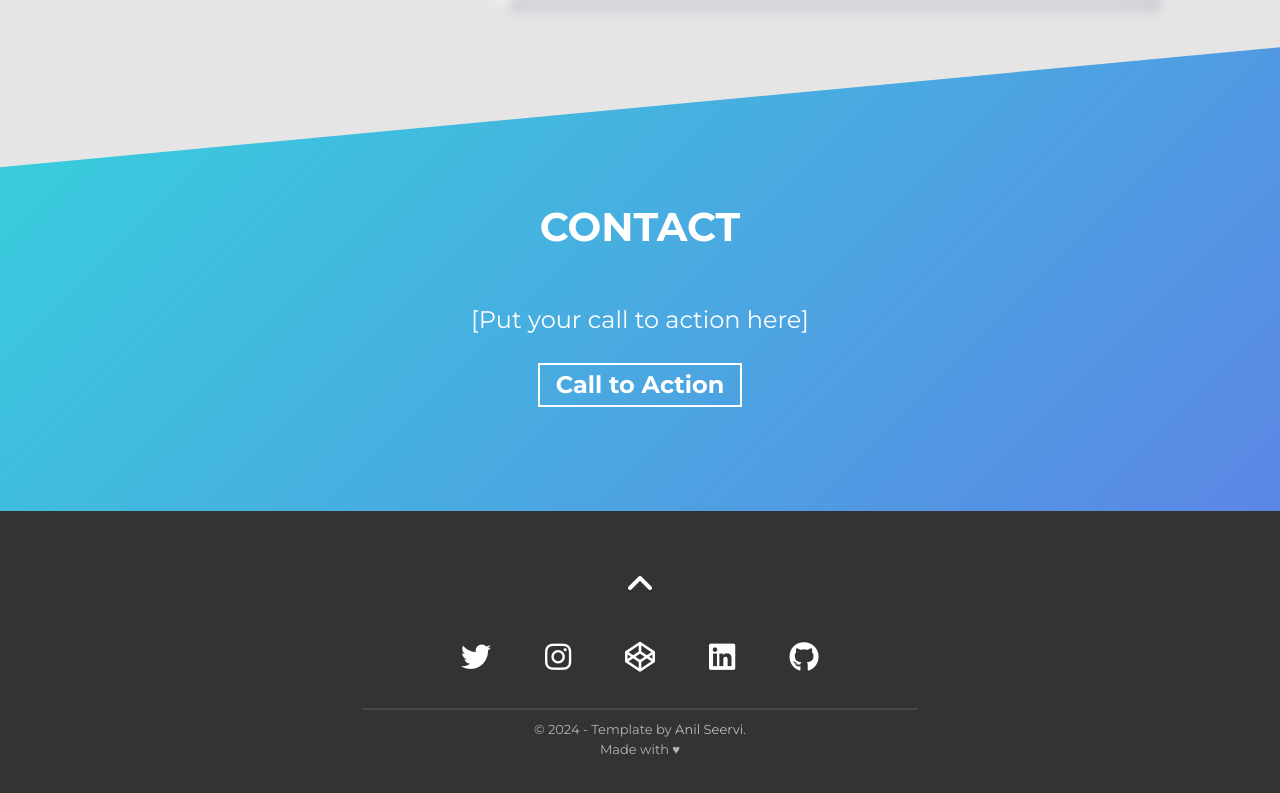
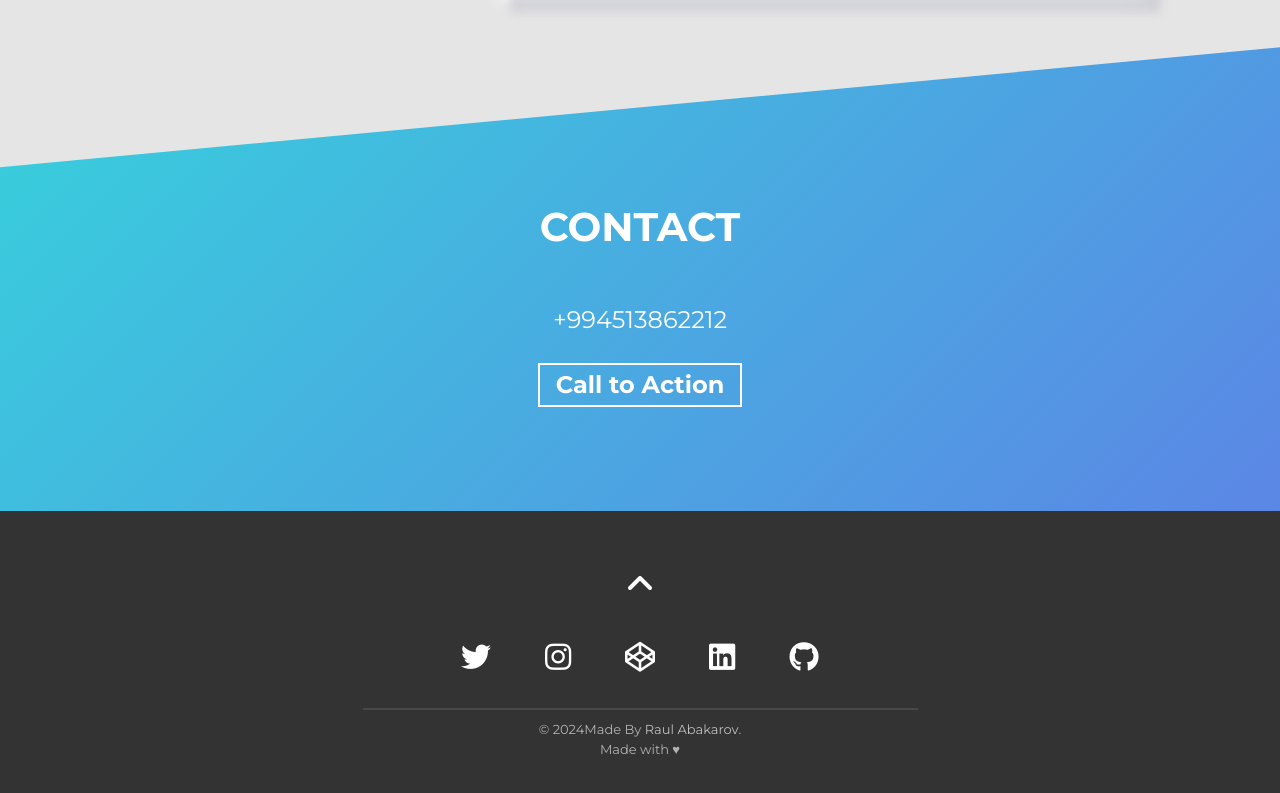
Before and after one commit to RaulAbakarov/MyPortfolio, a plain HTML site: page index.html in a window 1280 px wide. Shown: the part 2852-3645 px from the top of the page. Drawn offline with Linux system fonts and the light colour scheme.

Commit message:
Update index.html
commit

```diff
--- a/index.html
+++ b/index.html
@@ -268,8 +268,8 @@ Have fun creating your portfolio on this template!!! -->
       <div class="container">
         <h2 class="section-title">Contact</h2>
         <div class="contact-wrapper">
-          <p class="contact-wrapper__text">[Put your call to action here]</p>
-          <a href="#" class="cta-btn cta-btn--resume">Call to Action</a>
+          <p class="contact-wrapper__text">+994513862212</p>
+          <a href="mailto:raulabakarovv@gmail.com" class="cta-btn cta-btn--resume">Call to Action</a>
         </div>
       </div>
     </section>
@@ -283,7 +283,7 @@ Have fun creating your portfolio on this template!!! -->
         </a>
         <div class="social-links">
           <a
-            href="#!"
+            href="https://twitter.com/imUnknownnUser"
             target="_blank"
             rel="noopener noreferrer"
             aria-label="twitter"
@@ -315,7 +315,7 @@ Have fun creating your portfolio on this template!!! -->
             <i class="fa-brands fa-linkedin"></i>
           </a>
           <a
-            href="#!"
+            href="https://github.com/RaulAbakarov"
             target="_blank"
             rel="noopener noreferrer"
             aria-label="github"
@@ -325,12 +325,12 @@ Have fun creating your portfolio on this template!!! -->
         </div>
         <hr />
         <p class="footer__text">
-          &copy; <span id="year"></span> - Template by
+          &copy; <span id="year"></span>Made By
           <a
-            href="https://github.com/AnilSeervi"
+            href="https://github.com/RaulAbakarov"
             target="_blank"
             rel="noopener noreferrer"
-            >Anil Seervi</a
+            >Raul Abakarov</a
           >. <br />Made with &hearts;
         </p>
       </div>
```
